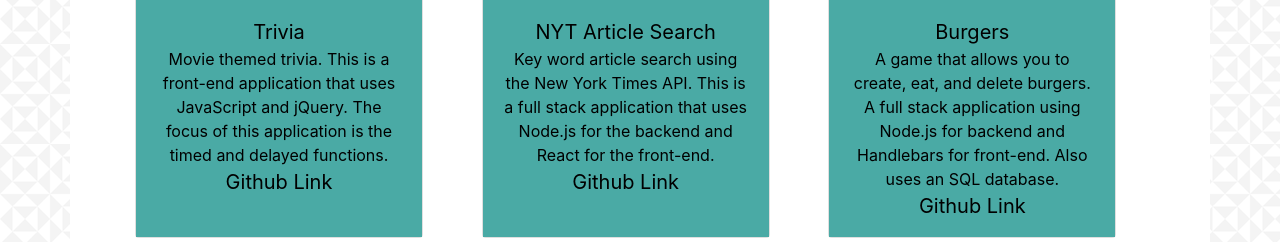
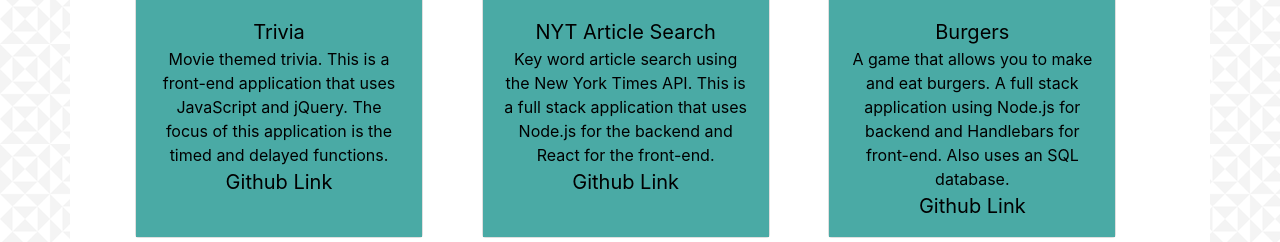
Before and after one commit to dgriffis2/Bootstrap-Portfolio, a plain HTML site: page index.html in a window 1280 px wide. Shown: the part 956-1198 px from the top of the page. Drawn offline with nearby package versions, Linux system fonts and the light colour scheme.

Commit message:
burger bug fix

```diff
--- a/index.html
+++ b/index.html
@@ -213,7 +213,7 @@
                                         <a href="https://pacific-harbor-16685.herokuapp.com/" target ="_blank"><img class="card-img-top" src="images/burgers.png" alt="image"></a>
                                         <div class="card-body diffpros">
                                             <p class="card-text"><a class= "proLink" href="https://pacific-harbor-16685.herokuapp.com" target ="_blank">Burgers</a></p>
-                                            <p class ="info">A game that allows you to create, eat, and delete burgers.  A full stack application using Node.js for backend and Handlebars for front-end.  Also uses an SQL database.</p>
+                                            <p class ="info">A game that allows you to make and eat burgers.  A full stack application using Node.js for backend and Handlebars for front-end.  Also uses an SQL database.</p>
                                             <a class= "proLink" href="https://github.com/dgriffis2/burger.git" target ="_blank">Github Link</a>
                                         </div>
                                     </div>
```
